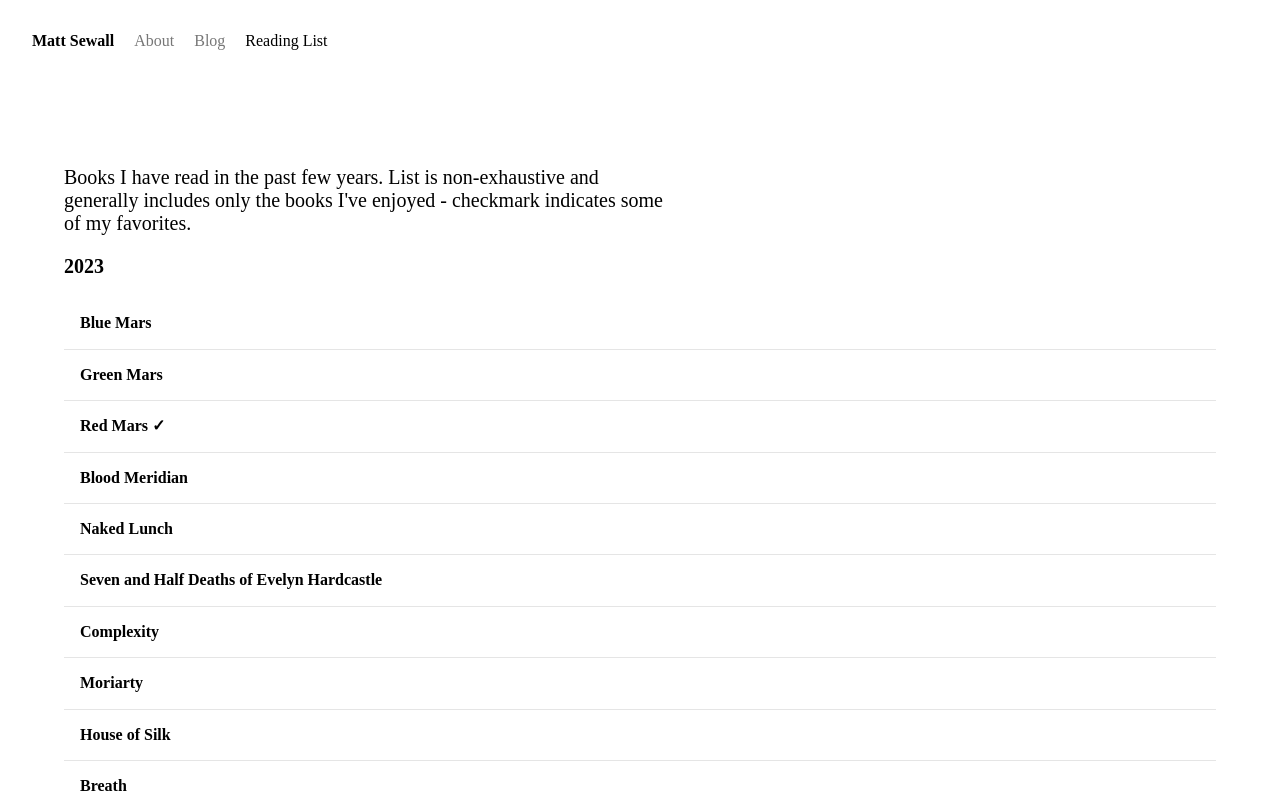
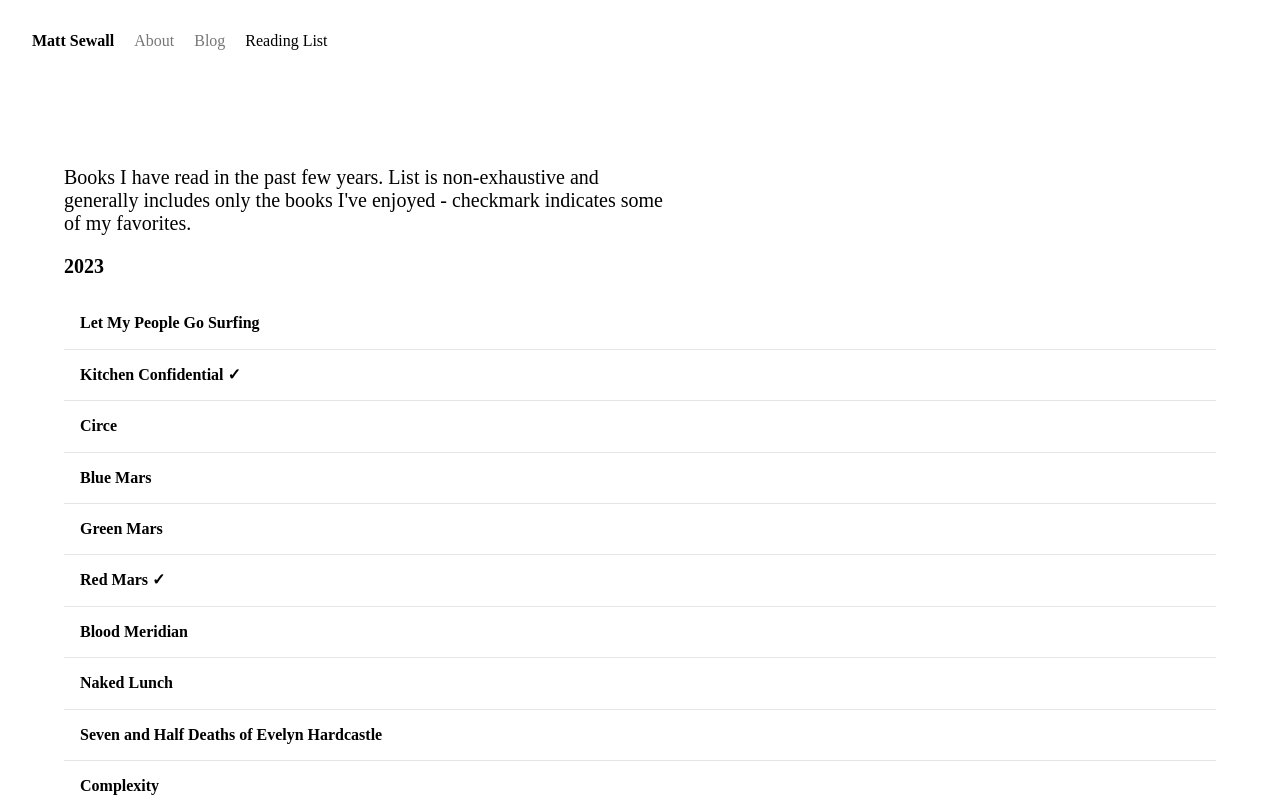
Before and after one commit to ms2300/ms2300.github.io, a plain HTML site: page bookshelf.html in a window 1280 px wide. Shown: the top 800 px of the page. Drawn offline with nearby package versions, Linux system fonts and the light colour scheme.

Commit message:
New books added

```diff
--- a/bookshelf.html
+++ b/bookshelf.html
@@ -17,6 +17,21 @@
       2023
    </p>
    <ul class="list pl0">
+		<li class="pa3 bb b--black-10">
+        <b class="f5">
+          <a href="https://www.amazon.com/Let-People-Surfing-Education-Businessman/dp/0143037838" target="_blank" class="link dim black">Let My People Go Surfing</a>
+       </b>
+      </li>
+		<li class="pa3 bb b--black-10">
+        <b class="f5">
+          <a href="https://www.amazon.com/Kitchen-Confidential-Updated-Adventures-Underbelly/dp/0060899220" target="_blank" class="link dim black">Kitchen Confidential</a> <span>&#10003;</span>
+       </b>
+      </li>
+		<li class="pa3 bb b--black-10">
+        <b class="f5">
+          <a href="https://www.amazon.com/Circe-Madeline-Miller/dp/0316556343" target="_blank" class="link dim black">Circe</a>
+       </b>
+      </li>
 		<li class="pa3 bb b--black-10">
         <b class="f5">
           <a href="https://www.amazon.com/Blue-Mars-Trilogy-Stanley-Robinson/dp/0553573357" target="_blank" class="link dim black">Blue Mars</a>
```
